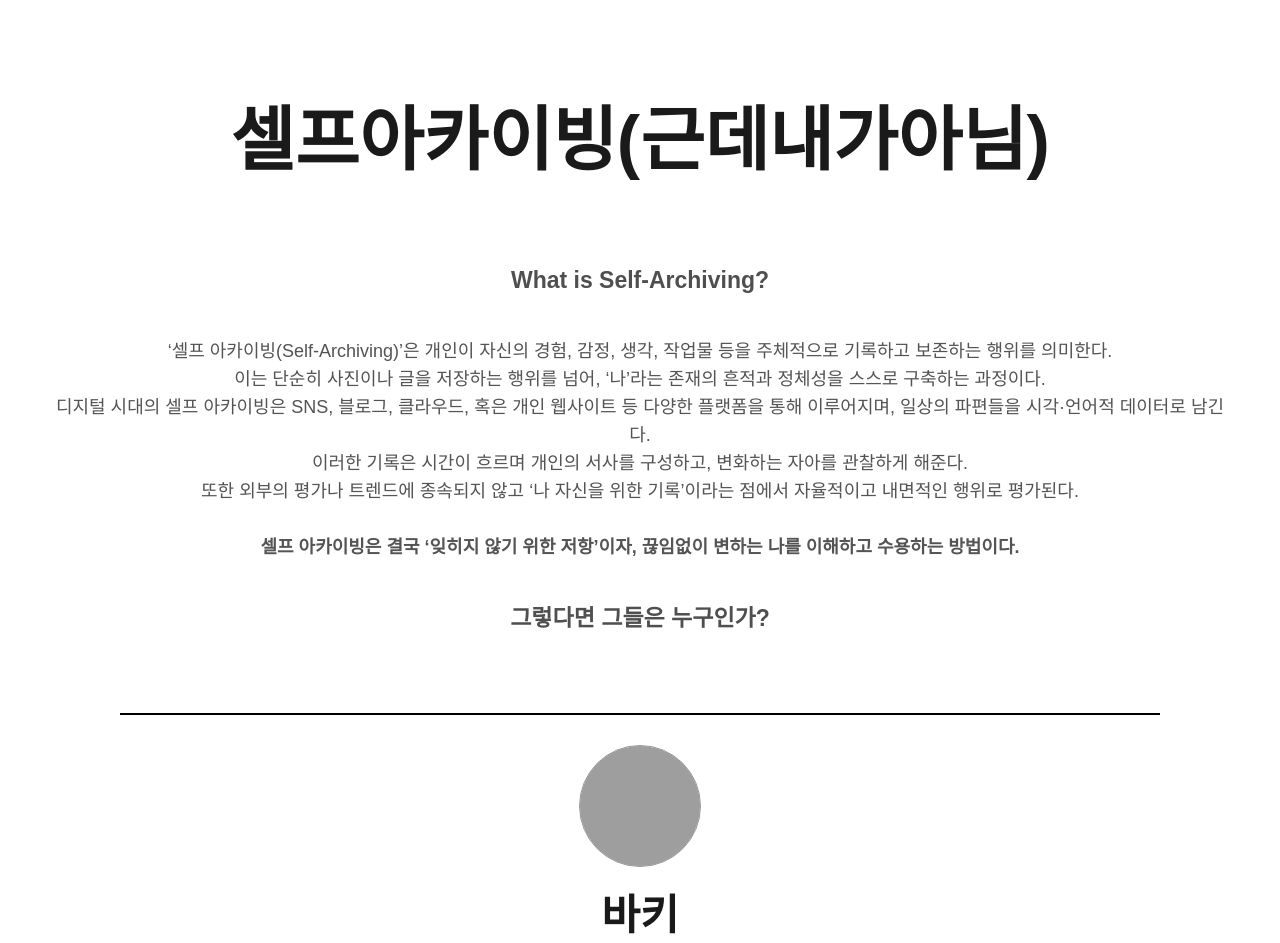
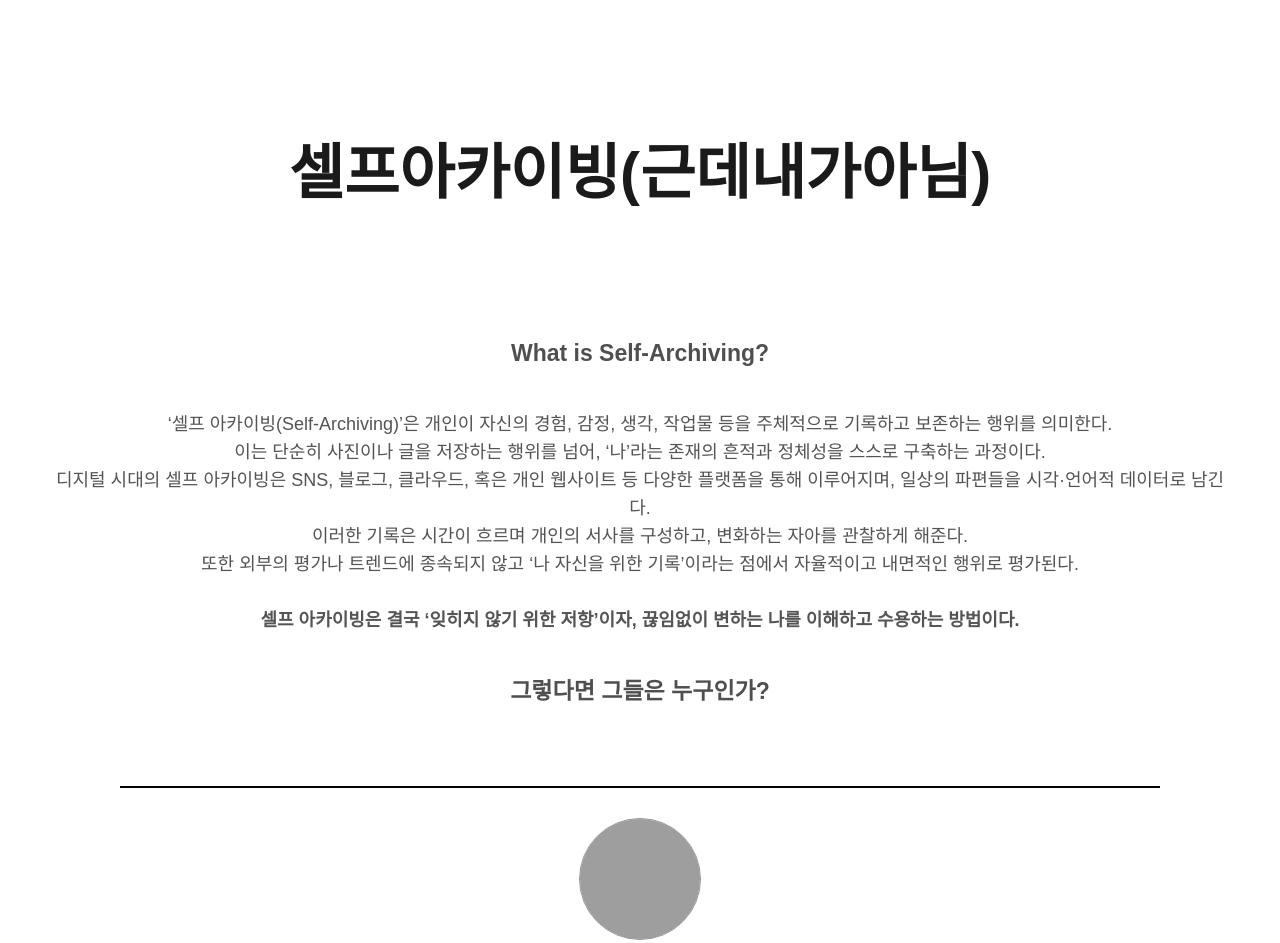
Before and after one commit to seu104/Self-Archiving, a plain HTML site: page index.html in a window 1280 px wide. Shown: the top 943 px of the page. Drawn offline with Linux system fonts and the light colour scheme; grey boxes are pictures that could not be loaded.

Commit message:
Update index.html

```diff
--- a/index.html
+++ b/index.html
@@ -89,11 +89,11 @@ h2 {
 }
 
 h1 {
-    font-size: 70px;
+    font-size: 60px;
     font-weight: bolder;
     margin-bottom: 10px;
     text-align: center;
-    padding: 50px;
+    padding: 90px;
 }
 
 h3 {
```
